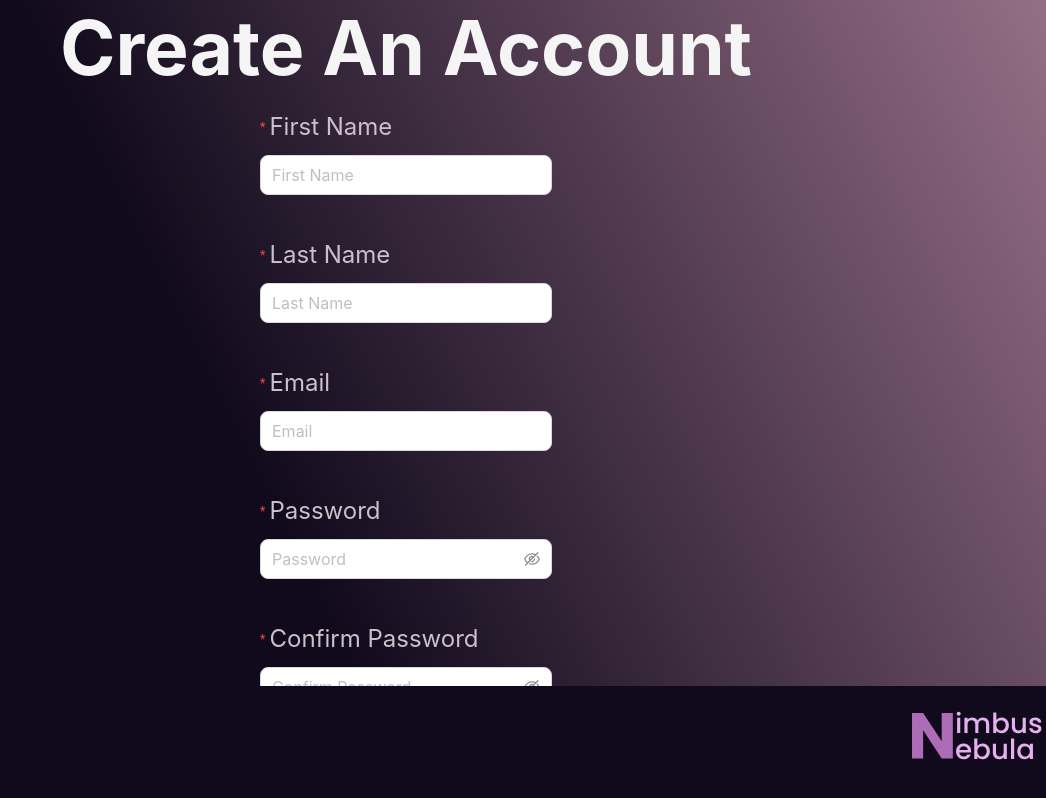
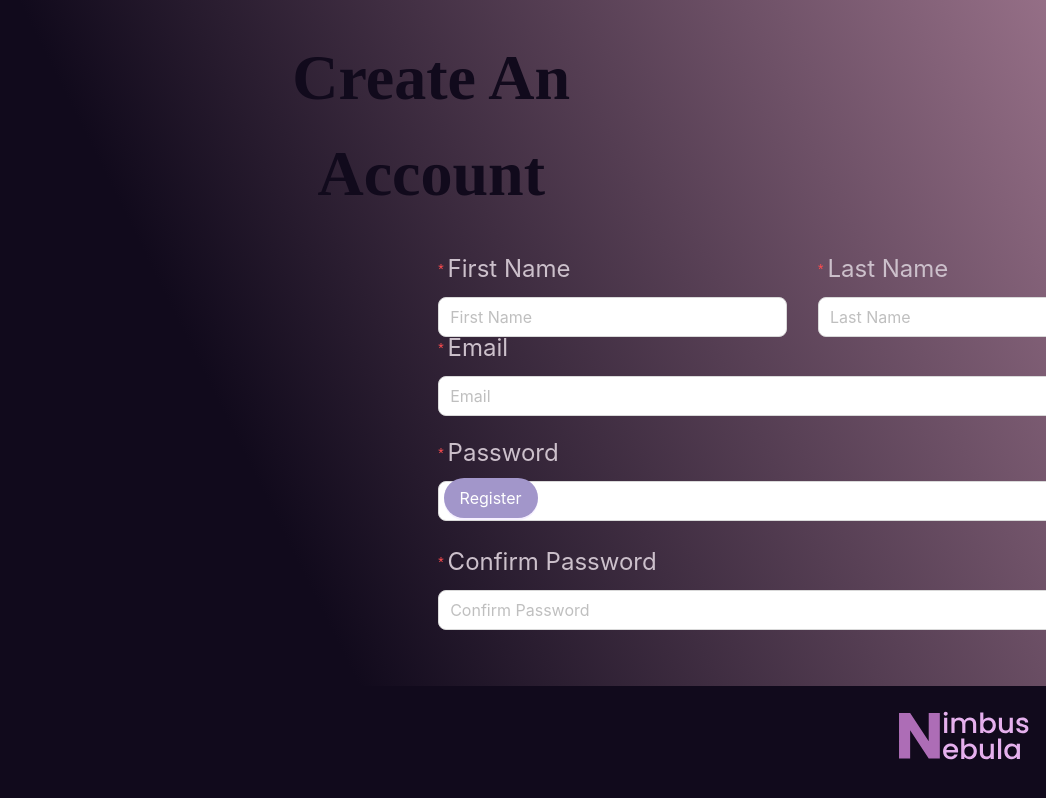
Before and after one commit to nimbus-nebula/nn-frontend, a React (Create React App) app: page /signup in a window 1280 px wide. Shown: the whole page, without its empty margins (234-1280 px from the left). Built offline with nearby package versions, Linux system fonts and the light colour scheme.

Commit message:
fix: reformat css

```diff
--- a/src/components/signup/signup-components.tsx
+++ b/src/components/signup/signup-components.tsx
@@ -62,7 +62,7 @@ export const RegistrationForm: React.FC = () => {
           <Form.Item
             name="firstname"
             label={<label >First Name</label>}
-            className="field-label"
+            className="field-label-firstname"
             rules={[
               {
                 required: true,
@@ -70,11 +70,12 @@ export const RegistrationForm: React.FC = () => {
                 whitespace: true,
               },
             ]}
-          >
+            >
             <Input placeholder="First Name" style={{ color: "#4A494D" }} />
           </Form.Item>
 
           <Form.Item
+          className="field-label-lastname"
             name="lastname"
             label={<label>Last Name</label>}
             rules={[
@@ -89,8 +90,9 @@ export const RegistrationForm: React.FC = () => {
           </Form.Item>
 
           <Form.Item
+            className="field-label-email"
             name="email"
-            label={<label className="field-label">Email</label>}
+            label={<label>Email</label>}
             rules={[
               {
                 type: "email",
@@ -106,8 +108,9 @@ export const RegistrationForm: React.FC = () => {
           </Form.Item>
 
           <Form.Item
+          className="field-label-password"
             name="password"
-            label={<label className="field-label">Password</label>}
+            label={<label>Password</label>}
             rules={[
               {
                 required: true,
@@ -123,8 +126,9 @@ export const RegistrationForm: React.FC = () => {
           </Form.Item>
 
           <Form.Item
+          className="field-label-confirm-password"
             name="confirm"
-            label={<label className="field-label">Confirm Password</label>}
+            label={<label>Confirm Password</label>}
             dependencies={["password"]}
             hasFeedback
             rules={[
@@ -148,11 +152,11 @@ export const RegistrationForm: React.FC = () => {
           >
             <Input.Password
               placeholder="Confirm Password"
-              style={{ color: "#4A494D" }}
+              style={{ color: "#4A494D"}}
             />
           </Form.Item>
 
-          <Form.Item {...tailFormItemLayout}>
+          <Form.Item {...tailFormItemLayout} className="signup-form-button">
             <Button
               type="primary"
               htmlType="submit"
--- a/src/components/signup/signup.css
+++ b/src/components/signup/signup.css
@@ -43,17 +43,59 @@
 }
 
 .signup-form-button {
-  width: 100%;
-  background-color: #afadaf;
-  color: #4a494d;
+position: absolute;
+left: 60%;
+bottom: -90%;
 }
 
-.field-label {
-  color: #ccc0cb;
-  font-size: 22px;
+.field-label-firstname{
+position: absolute;
+width: 349.14px;
+height: 72.69px;
+left: 345px;
+top: 203px;
+}
+
+.field-label-lastname{
+position: absolute;
+width: 349.92px;
+height: 71.9px;
+left: 724.87px;
+top: 203.79px
+  }
+
+.field-label-email{
+  position: absolute;
+  width: 729.8px;
+  height: 72.69px;
+  left: 345px;
+  top: 282.8px;
+}
+
+.field-label-password{
+  position: absolute;
+  width: 730px;
+  height: 81.47px;
+  left: 345px;
+  top: 387px;
+}
+
+.field-label-confirm-password{
+  position: absolute;
+width: 729.8px;
+height: 81.38px;
+left: 345px;
+top: 496.13px;
 }
 
 
+.signup-form{
+position: absolute;
+width: 45.63%;
+height: 30.31%;
+left: 25.56%;
+top: 5.69%;
+}
 
 .ant-form-item-label label {
   font-size: 24px;
@@ -66,16 +108,31 @@ width: 100%;
 height: 114px;
 left: 0px;
 bottom: 0;
-
 background: #110A1C;
 }
 
 .footer-logo{
 position: absolute;
 right: 0;
+padding-right: 1%;
 }
 
+.header{
+position: absolute;
+width: 38.94%;
+height: 5.44%;
+left: 32.5%;
+top: 3.81%;
 
+font-family: 'Poppins';
+font-style: normal;
+font-weight: 600;
+font-size: 64px;
+line-height: 96px;
+text-transform: capitalize;
+
+color: #110A1C;
+}
 /*[title="Email"]  {*/
 /*  color: #CCC0CB !important;*/
 /*}*/
--- a/src/components/signup/signup.tsx
+++ b/src/components/signup/signup.tsx
@@ -19,7 +19,7 @@ function SignUp() {
             Create An Account
           </div>
         </header>
-        <body>
+        <body className="signup-form">
           <RegistrationForm></RegistrationForm>
         </body>
         <Footer className="page-footer">
```
